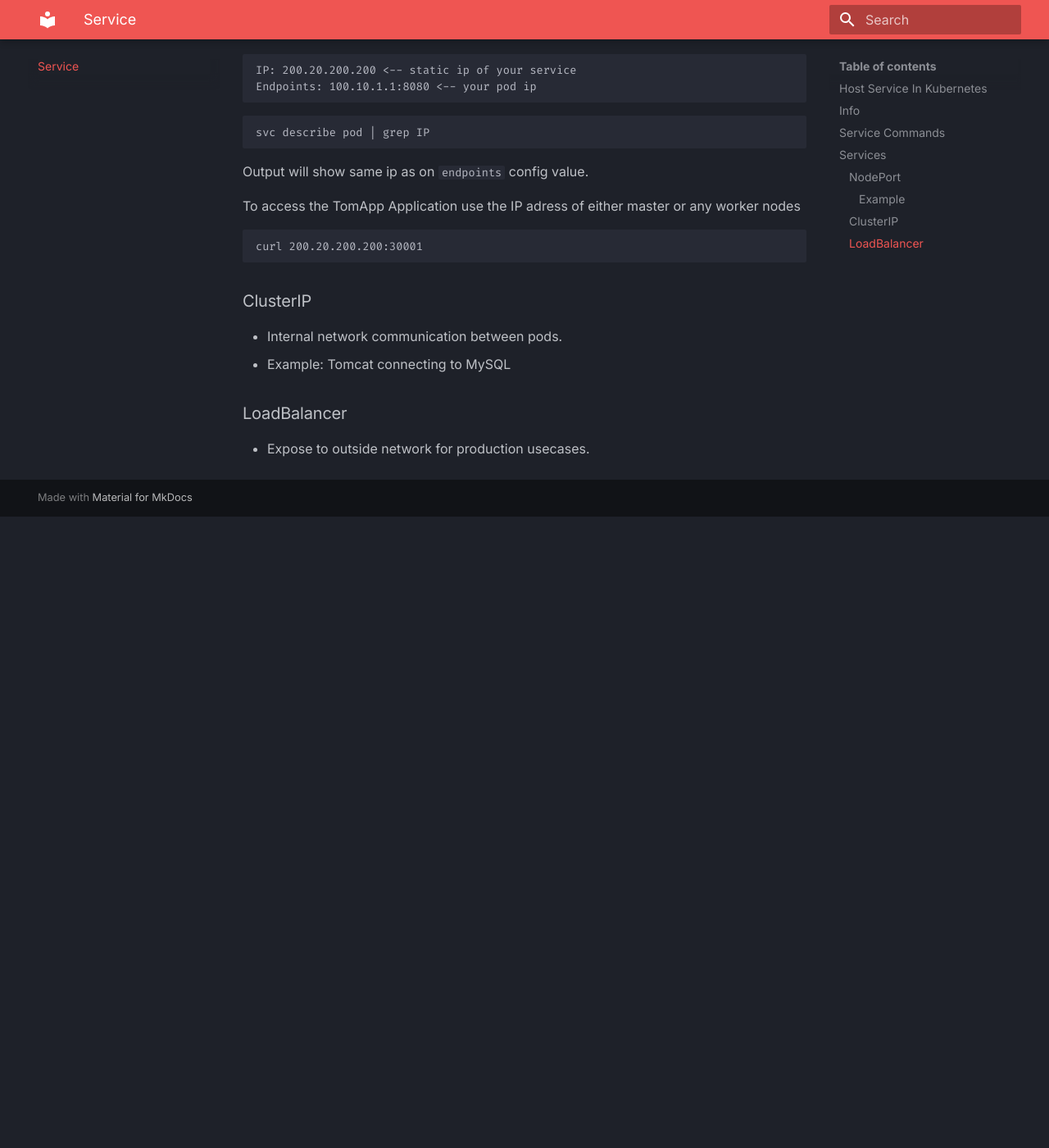
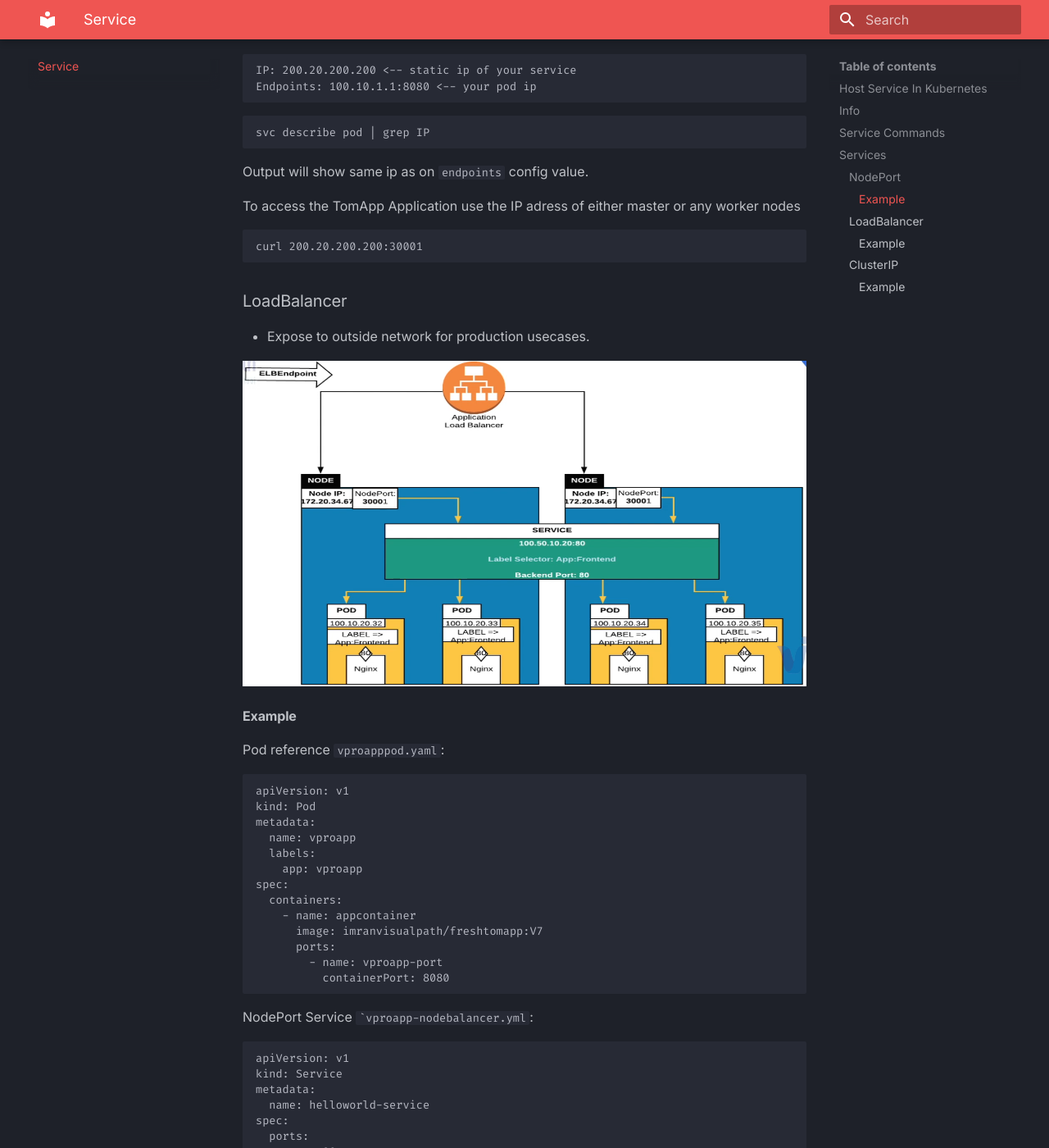
Before and after one commit to Alex0424/kubernetes, an MkDocs documentation site: the page built from docs/service.md, in a window 1280 px wide and 1400 px high, scrolled down 3930 px. Shown: the whole window at 82% size. Built offline with MkDocs 1.6.1 and Material for MkDocs 9.7.7, drawn with Linux system fonts in a browser that asks for light colours; before the commit the page ends 4560 px from its top, so only the background shows below that; some of the changed text lies outside the part shown.

Commit message:
Added more content to service page.

````diff
--- a/docs/service.md
+++ b/docs/service.md
@@ -124,11 +124,98 @@
 curl 200.20.200.200:30001
 ```
 
+### LoadBalancer
+
+- Expose to outside network for production usecases.
+
+![loadbalancer](./img/loadbalancer.png)
+
+#### Example
+
+Pod reference `vproapppod.yaml`:
+
+```
+apiVersion: v1
+kind: Pod
+metadata:
+  name: vproapp
+  labels:
+    app: vproapp
+spec:
+  containers:
+    - name: appcontainer
+      image: imranvisualpath/freshtomapp:V7
+      ports:
+        - name: vproapp-port
+          containerPort: 8080
+```
+
+NodePort Service ``vproapp-nodebalancer.yml`:
+
+```
+apiVersion: v1
+kind: Service
+metadata:
+  name: helloworld-service
+spec:
+  ports:
+  - port: 80
+    targetPort: vproapp-port
+    protocol: TCP
+  selector:
+    app: vproapp
+  type: LoadBalancer
+```
+
+To access the TomApp Application use the IP adress of either master or any worker nodes
+
+```
+curl 200.20.200.200
+```
+
 ### ClusterIP
 
 - Internal network communication between pods.
 - Example: Tomcat connecting to MySQL
 
-### LoadBalancer
+![alt text](./img/cluster_ip_2.png)
+![alt text](./img/cluster_ip.png)
+![nodeport and clusterip](./img/nodeport_clusterip.png)
 
-- Expose to outside network for production usecases.
+#### Example
+
+Pod reference `vproapppod.yaml`:
+
+```
+apiVersion: v1
+kind: Pod
+metadata:
+  name: app-pod
+  labels:
+    app: backend
+    project: infinity
+spec:
+  containers:
+    - name: tomcat-container
+      image: tomcat
+      ports:
+        - name: app-port
+          containerPort: 8080
+```
+
+ClusterIP Service`tom-svc-clusterip.yml`:
+
+```
+apiVersion: v1
+kind: Service
+metadata:
+  name: app-service
+spec:
+  type: ClusterIP
+  ports:
+    - targetPort: 8080
+      port: 8080
+      protocol: TCP
+  selector:
+    app: backend
+```
````
Also changed, not shown: docs/img/cluster_ip.png (added), docs/img/cluster_ip_2.png (added), docs/img/loadbalancer.png (added), docs/img/nodeport_clusterip.png (added).
